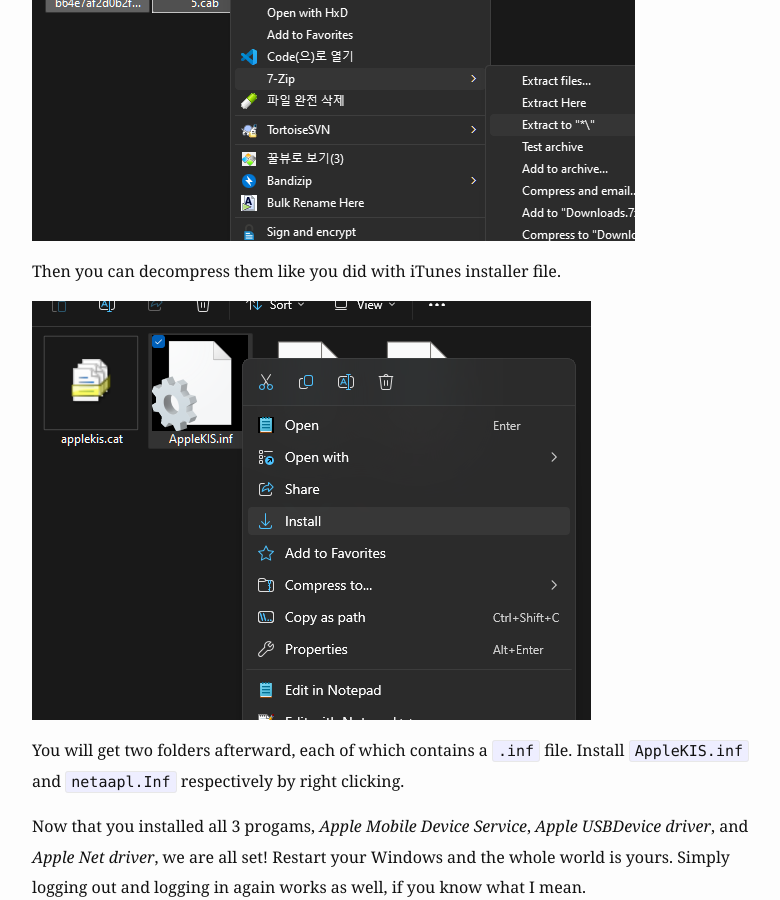
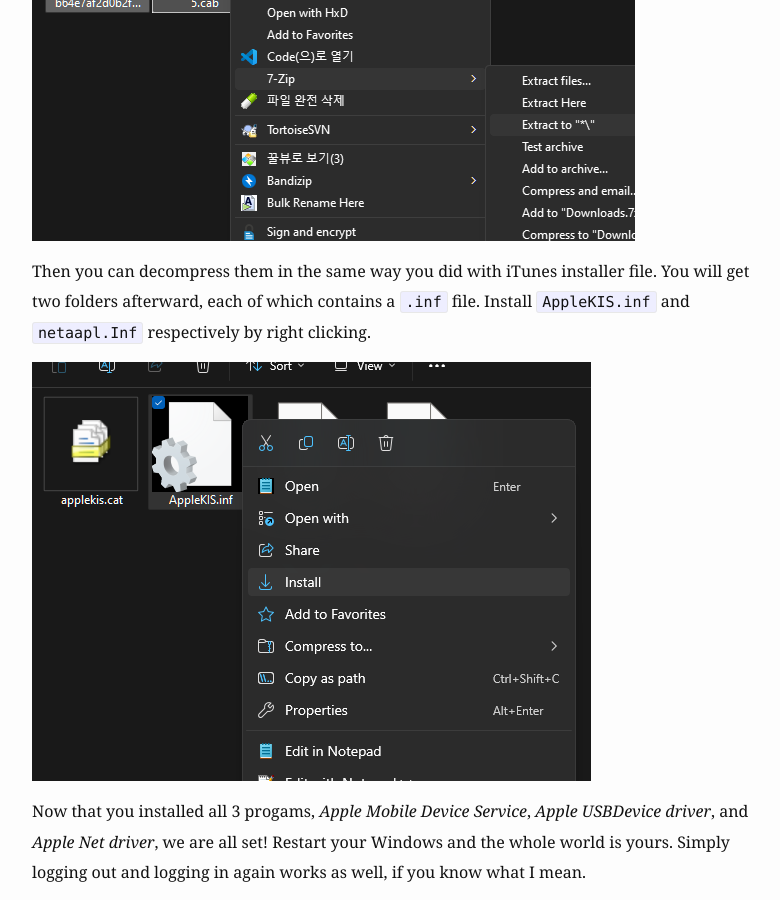
Before and after one commit to SausageTaste/SausageTaste.github.io, a Jekyll site: the page built from _posts/2024-10-19-iphone_usb_tethering.md, in a window 1280 px wide and 900 px high, scrolled down 4469 px. Shown: the whole window, without its empty margins (238-1018 px from the left). Built offline with Jekyll 4.4.1, drawn with Linux system fonts in a browser that asks for light colours.

Commit message:
Update 2024-10-19-iphone_usb_tethering.md

```diff
--- a/_posts/2024-10-19-iphone_usb_tethering.md
+++ b/_posts/2024-10-19-iphone_usb_tethering.md
@@ -97,12 +97,11 @@
 
 ![extractdecompress_cab_files_itunes](/assets/images/misc_01/decompress_cab_files.png)<br>
 
-Then you can decompress them like you did with iTunes installer file.
+Then you can decompress them in the same way you did with iTunes installer file.
+You will get two folders afterward, each of which contains a `.inf` file.
+Install `AppleKIS.inf` and `netaapl.Inf` respectively by right clicking.
 
 ![install_inf_file](/assets/images/misc_01/install_inf_file.png)<br>
-
-You will get two folders afterward, each of which contains a `.inf` file.
-Install `AppleKIS.inf` and `netaapl.Inf` respectively by right clicking.
 
 Now that you installed all 3 progams, *Apple Mobile Device Service*, *Apple USBDevice driver*, and *Apple Net driver*, we are all set!
 Restart your Windows and the whole world is yours.
```
